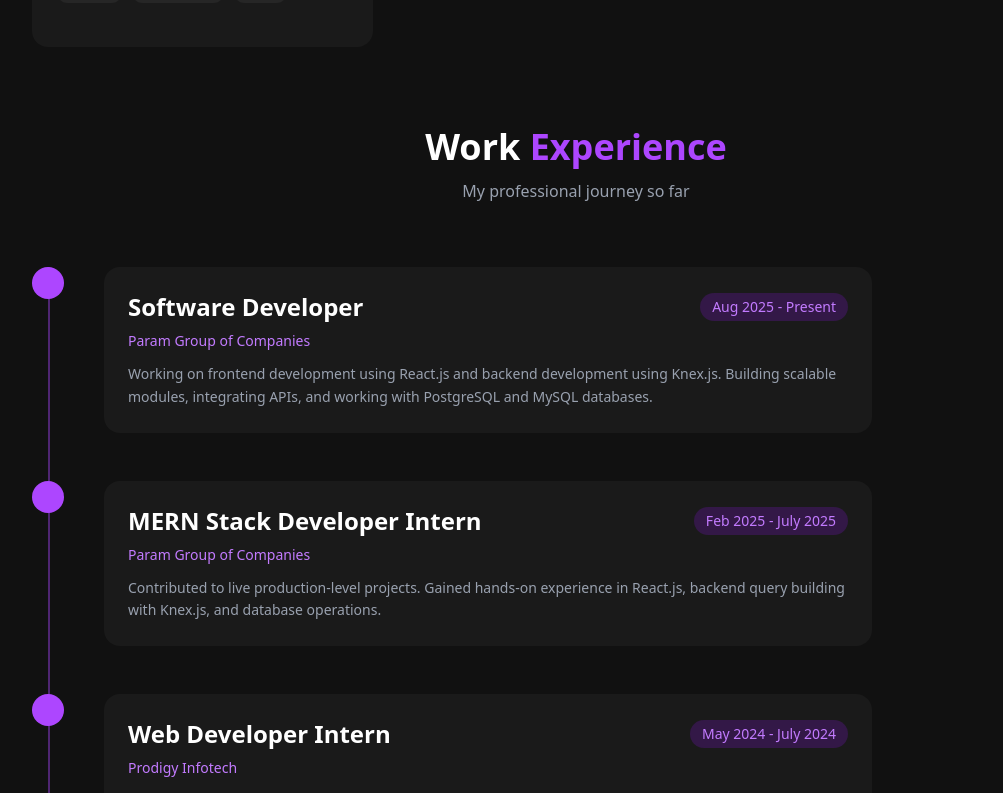
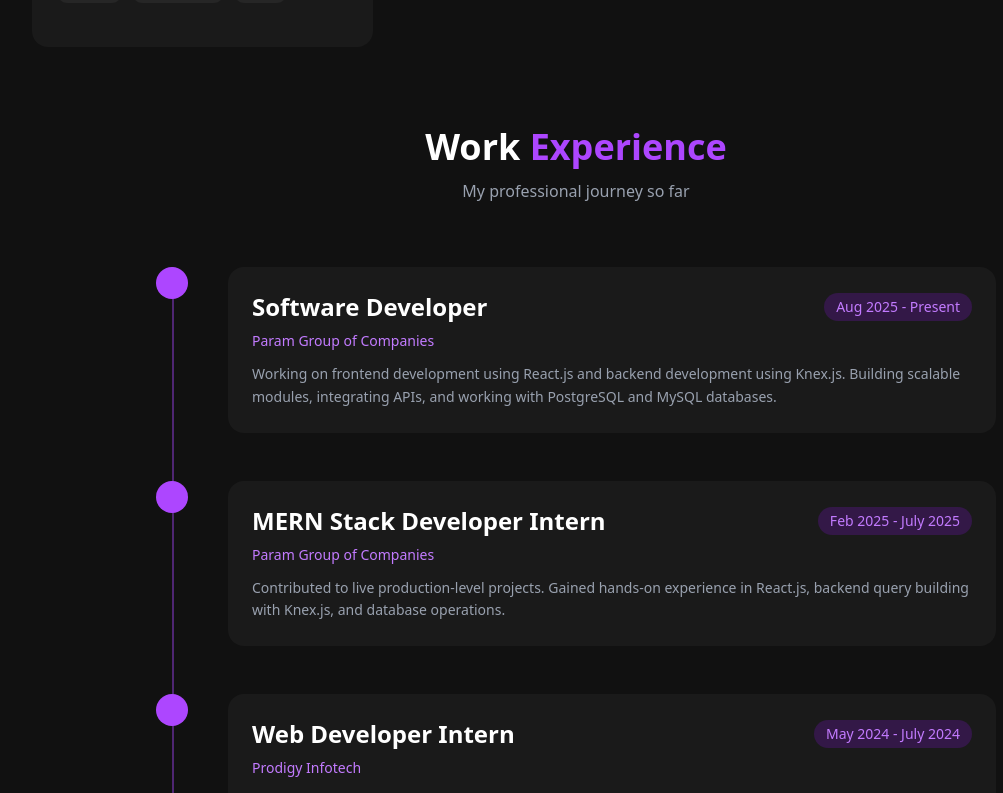
Before and after one commit to kachhiya/vaishnavi-portfolio, a React (Vite) app: page / in a window 1280 px wide. Shown: the part 3321-4114 px from the top of the page, without its empty margins (64-1067 px from the left). Built offline with nearby package versions, Linux system fonts and the light colour scheme.

Commit message:
experince

```diff
--- a/src/components/Experience.jsx
+++ b/src/components/Experience.jsx
@@ -30,7 +30,7 @@
             id="experience"
             className="pt-16 sm:pt-20 bg-[#111] text-white w-full flex items-center justify-center"
         >
-            <div className="w-[85%]">
+            <div className="w-[85%] flex flex-col items-center">
                 <h2 className="text-2xl sm:text-4xl font-bold text-center">
                     Work <span className="text-purple-500">Experience</span>
                 </h2>
```
